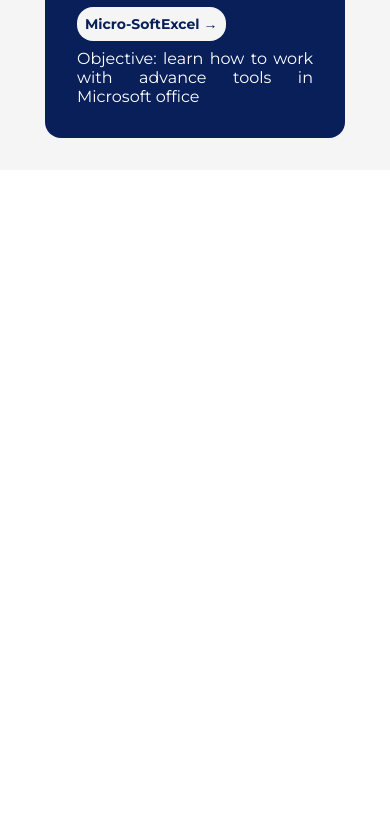
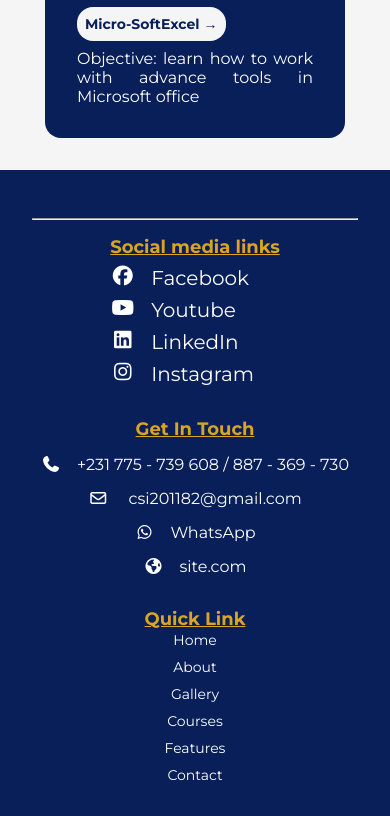
Before and after one commit to wiahd0000/CSI-FIRST-SITE, a plain HTML site: page index.html in a window 390 px wide. Shown: the part 3537-4353 px from the top of the page. Before the commit the page ends 3707 px from the top, so only its background shows below. Drawn offline with Linux system fonts and the light colour scheme; a web font is replaced by a local one.

Commit message:
footer commit

```diff
--- a/index.html
+++ b/index.html
@@ -41,7 +41,7 @@
  <img src="/assets/CSI-logo.svg" width="30px" class="csiLogo" alt="">
     <nav class="menus">
       <ul id="menus">
-        <li>  <a href="#">Home</a></li>
+        <li>  <a href="index.html">Home</a></li>
         <li>  <a href="#">About</a></li>
         <li>  <a href="#">Gallery</a></li>
         <li>  <a href="#">Courses</a></li>
@@ -54,11 +54,6 @@
    </div>
    <!-- second heading ending -->
   </header>
-
-
-
-
-
 
   <!-- main section -->
    <main>
@@ -135,11 +130,50 @@ Proficiency I, Proficiency II, Vocational Certificate I, Vocational Certificate
    <!-- main section -->
 
 
-
-
-
    <!-- Footer section -->
     <footer>
+      <hr class="line">
+
+      <section class="footer-container">
+
+        <div >
+        <h4>Social media links</h4>
+           <div class="socialmedia">
+            <a href="#"><i class="fa-brands fa-facebook"></i><span>Facebook</span></a>
+
+           <a href="#"><i class="fa-brands fa-youtube"></i><span>Youtube</span></a>
+
+           <a href="#"><i class="fa-brands fa-linkedin"></i><span>LinkedIn</span></a>
+
+           <a href="#"><i class="fa-brands fa-instagram"></i><span>Instagram</span></a>
+           </div>
+        </div>
+
+        <div class="getTouch">
+          <h4>Get In Touch</h4>
+ <div class="Contact">
+    <a href="#"><i class="fa-solid fa-phone"></i><span>+231 775 - 739 608 / 887 - 369 - 730</span></a>
+  <a href="#"><i class="fa-regular fa-envelope"></i><span> csi201182@gmail.com</span></a>
+
+   <a href="#"><i class="fa-brands fa-whatsapp"></i><span>WhatsApp</span></a>
+
+ <a href="#">  <i class="fa-solid fa-earth-americas"></i><span>site.com</span></a>
+ </div>
+        </div>
+
+       <div class="quck">
+        <h4>Quick Link</h4>
+         <div class="useFullLink">
+          <li>  <a href="#">Home</a></li>
+        <li>  <a href="#">About</a></li>
+        <li>  <a href="#">Gallery</a></li>
+        <li>  <a href="#">Courses</a></li>
+        <li>  <a href="#">Features</a></li>
+        <li>  <a href="#">Contact</a></li>
+        </div>
+       </div>
+      </section>
+      <!-- <hr class="line"> -->
 
     </footer>
     <!--  -->
--- a/style.css
+++ b/style.css
@@ -233,6 +233,84 @@ justify-self: center;
 
 /* courses section ending */
 
+/* footer */
+footer{
+  width: 100%;
+  background-color: #081F59;
+  padding: 2rem;
+
+}
+
+.line{
+  margin-bottom: 1rem;
+  margin-top: 1rem;
+}
+
+.footer-container{
+  display: flex;
+  justify-content: space-around;
+  align-items: center;
+
+}
+
+.footer-container h4{
+  color: white;
+  font-size: 18px;
+}
+
+.socialmedia{
+  display: flex;
+  flex-direction: column;
+ justify-content: center;
+}
+
+.socialmedia a{
+  color: white;
+  font-size: 20px;
+  display: flex;
+margin-top: 0.5rem;
+text-decoration: none;
+}
+
+.socialmedia a i{
+  margin-right: 1rem;
+
+}
+
+.Contact{
+  display: flex;
+  flex-direction: column;
+}
+
+.Contact a{
+  color: white;
+  text-decoration: none;
+}
+
+
+.Contact a i{
+  margin-right: 1rem;
+  margin-top: 1rem;
+}
+
+.useFullLink{
+  display: flex;
+  flex-direction: column;
+ gap: 0.5rem;
+}
+
+.useFullLink a{
+  color: white;
+  text-decoration: none;
+  font-size: 14px;
+}
+
+.useFullLink li{
+  list-style: none;
+}
+
+/* footer ending */
+
 
 
 
@@ -325,6 +403,35 @@ align-self: center;
 .courses{
   padding: 2rem;
 }
+
+/* footer */
+.footer-container{
+  display: flex;
+  flex-direction: column;
+  align-items: center;
+ text-align: center;
+}
+
+.footer-container h4{
+  color: goldenrod;
+text-decoration: underline;
+
+}
+
+.getTouch{
+  margin-top: 2rem;
+}
+
+.getTouch h4{
+color: goldenrod;
+text-decoration: underline;
+}
+
+
+.quck h4{
+  margin-top: 2rem;
+}
+
 }
 
 /* second media query screen side */
```
Also changed, not shown: public/About.html (added, +130 -0 lines), public/courses.html (added, +119 -0 lines), public/Gallery.html (added).
